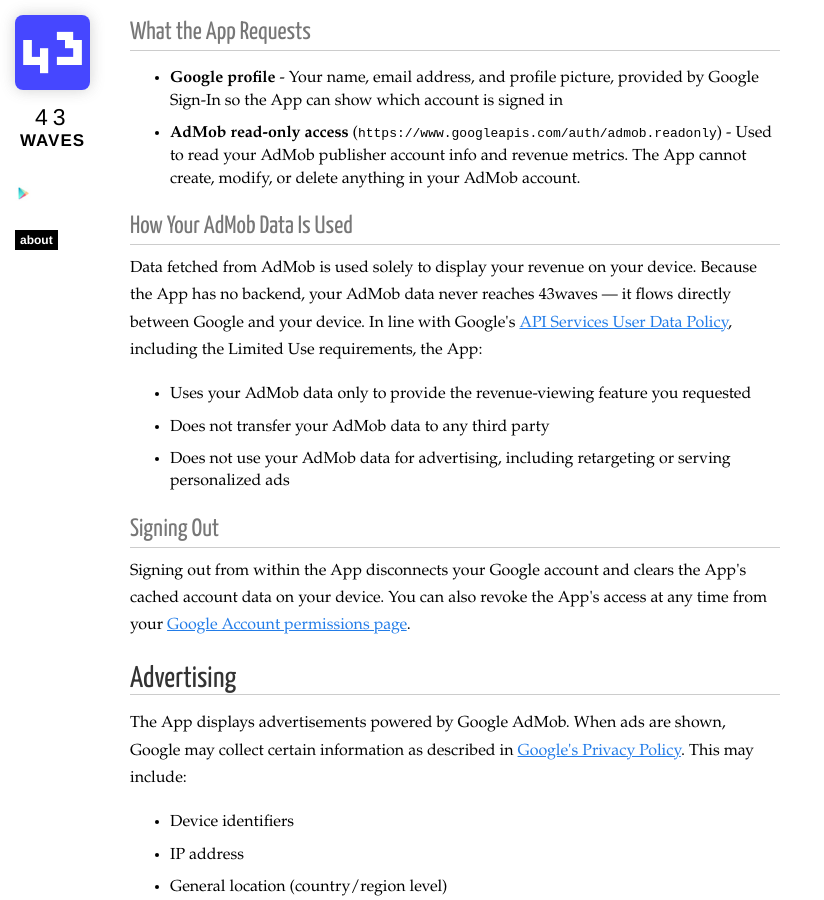
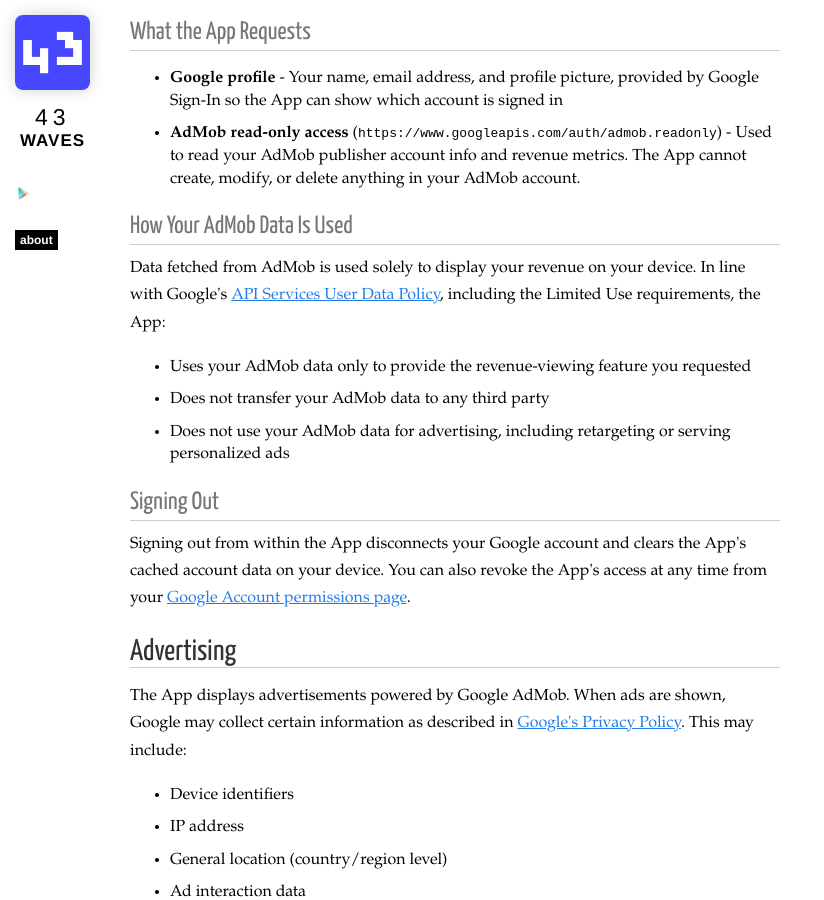
Before and after one commit to 43waves/43waves.github.io, a Jekyll site: the page built from ads-revenue-viewer/privacy-policy.html, in a window 1280 px wide and 900 px high, scrolled down 965 px. Shown: the whole window, without its empty margins (0-824 px from the left). Built offline with Jekyll 4.4.1, drawn with Linux system fonts in a browser that asks for light colours; nearby versions of some CDN libraries; Markdown is read by kramdown in place of the engine named in the settings.

Commit message:
drop "no backend" sentence from Ads Revenue Viewer policy
Already covered by the "No servers of our own" bullet above; the
restatement was redundant.

Co-Authored-By: Claude Opus 4.7 <noreply@anthropic.com>

```diff
--- a/ads-revenue-viewer/privacy-policy.html
+++ b/ads-revenue-viewer/privacy-policy.html
@@ -39,7 +39,7 @@ title: "Ads Revenue Viewer - Privacy Policy"
     </ul>
 
     <h3>How Your AdMob Data Is Used</h3>
-    <p>Data fetched from AdMob is used solely to display your revenue on your device. Because the App has no backend, your AdMob data never reaches 43waves &mdash; it flows directly between Google and your device. In line with Google's <a href="https://developers.google.com/terms/api-services-user-data-policy" target="_blank">API Services User Data Policy</a>, including the Limited Use requirements, the App:</p>
+    <p>Data fetched from AdMob is used solely to display your revenue on your device. In line with Google's <a href="https://developers.google.com/terms/api-services-user-data-policy" target="_blank">API Services User Data Policy</a>, including the Limited Use requirements, the App:</p>
     <ul>
       <li>Uses your AdMob data only to provide the revenue-viewing feature you requested</li>
       <li>Does not transfer your AdMob data to any third party</li>
```
